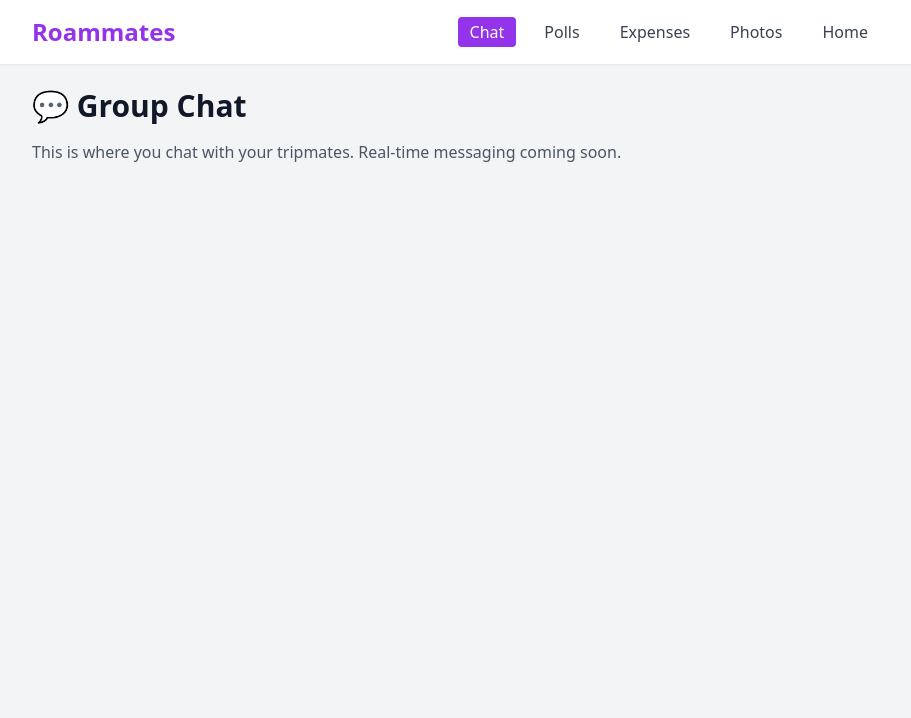
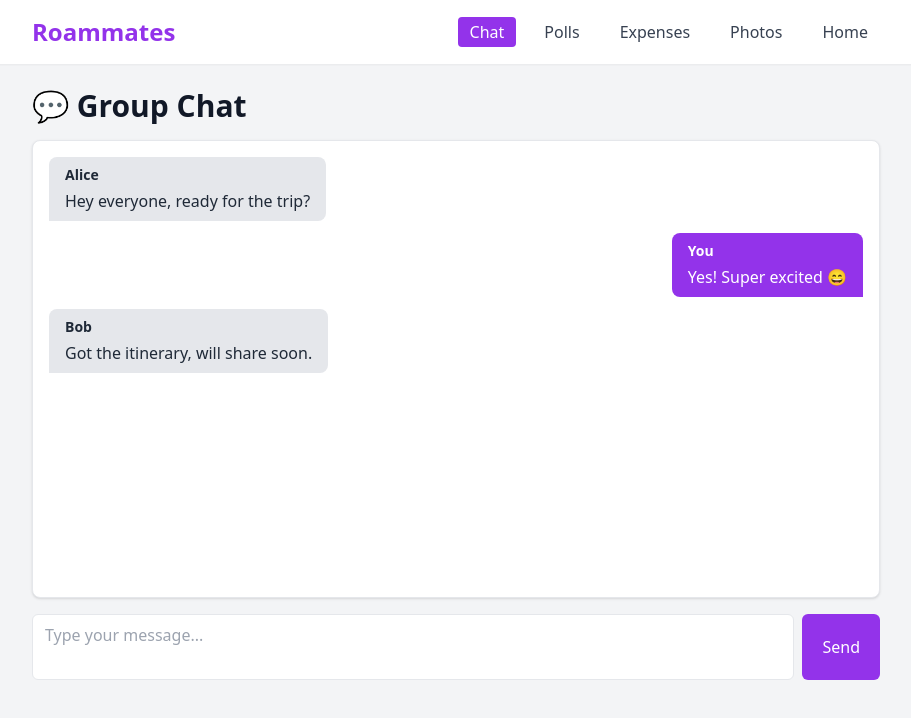
Before and after one commit to MarianMesko/roammates, a React (Vite) app: page / in a window 1280 px wide. Shown: the top 718 px of the page, without its empty margins (184-1095 px from the left). Built offline with nearby package versions, Linux system fonts and the light colour scheme.

Commit message:
Update Chat.jsx

```diff
--- a/src/pages/Chat.jsx
+++ b/src/pages/Chat.jsx
@@ -1,13 +1,80 @@
+import { useState, useRef, useEffect } from 'react'
 import Navbar from '../components/Navbar'
 
 export default function Chat() {
+  const [messages, setMessages] = useState([
+    { id: 1, user: 'Alice', text: 'Hey everyone, ready for the trip?' },
+    { id: 2, user: 'You', text: 'Yes! Super excited 😄' },
+    { id: 3, user: 'Bob', text: 'Got the itinerary, will share soon.' },
+  ])
+  const [input, setInput] = useState('')
+  const messagesEndRef = useRef(null)
+
+  const scrollToBottom = () => {
+    messagesEndRef.current?.scrollIntoView({ behavior: 'smooth' })
+  }
+
+  useEffect(() => {
+    scrollToBottom()
+  }, [messages])
+
+  function sendMessage() {
+    if (input.trim() === '') return
+    setMessages(prev => [...prev, { id: Date.now(), user: 'You', text: input }])
+    setInput('')
+  }
+
+  function handleKeyDown(e) {
+    if (e.key === 'Enter' && !e.shiftKey) {
+      e.preventDefault()
+      sendMessage()
+    }
+  }
+
   return (
     <>
       <Navbar />
-      <div className="p-6 max-w-4xl mx-auto">
+      <div className="max-w-4xl mx-auto p-6 flex flex-col h-[80vh]">
         <h1 className="text-3xl font-bold mb-4">💬 Group Chat</h1>
-        <p className="text-gray-600 mb-6">This is where you chat with your tripmates. Real-time messaging coming soon.</p>
-        {/* Chat UI to be built here */}
+        <div className="flex-1 overflow-y-auto border rounded-lg p-4 bg-white shadow">
+          {messages.map(msg => (
+            <div
+              key={msg.id}
+              className={`mb-3 flex ${
+                msg.user === 'You' ? 'justify-end' : 'justify-start'
+              }`}
+            >
+              <div
+                className={`max-w-xs px-4 py-2 rounded-lg ${
+                  msg.user === 'You'
+                    ? 'bg-purple-600 text-white rounded-br-none'
+                    : 'bg-gray-200 text-gray-800 rounded-bl-none'
+                }`}
+              >
+                <div className="text-sm font-semibold">{msg.user}</div>
+                <div className="mt-1 whitespace-pre-wrap">{msg.text}</div>
+              </div>
+            </div>
+          ))}
+          <div ref={messagesEndRef} />
+        </div>
+
+        <div className="mt-4 flex gap-2">
+          <textarea
+            rows={2}
+            value={input}
+            onChange={e => setInput(e.target.value)}
+            onKeyDown={handleKeyDown}
+            placeholder="Type your message..."
+            className="flex-1 resize-none border rounded-md px-3 py-2 focus:outline-none focus:ring-2 focus:ring-purple-600"
+          />
+          <button
+            onClick={sendMessage}
+            className="bg-purple-600 text-white px-5 py-2 rounded-md hover:bg-purple-700 transition"
+          >
+            Send
+          </button>
+        </div>
       </div>
     </>
   )
```
